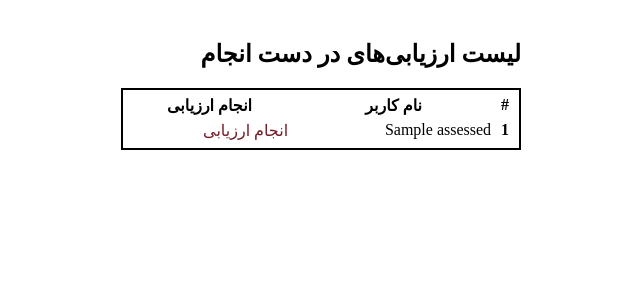
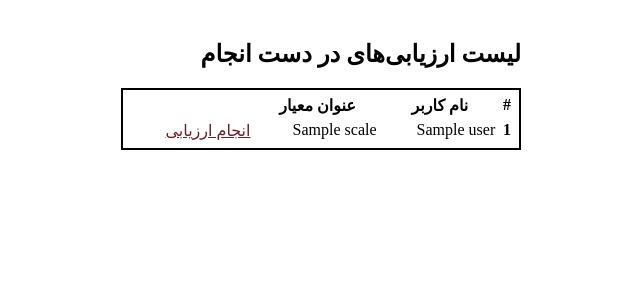
Before and after one commit to sinahmr/perfeval, a Django app: template assessment/templates/assessment/assessment-list.html in a window 1280 px wide. Shown: the top 300 px of the page, without its empty margins (319-959 px from the left). Run offline with Django 3.2, Linux system fonts and the light colour scheme; the template is opened without the code that fills it: most values are stand-ins (such as "Sample title", 1, 10 or a date in 2020); parts of the project's set-up code (start-up, migrations or seed data) failed here and were passed over.

Commit message:
Add assessment list

```diff
--- a/assessment/templates/assessment/assessment-list.html
+++ b/assessment/templates/assessment/assessment-list.html
@@ -6,22 +6,25 @@
     <h2>لیست ارزیابی‌های در دست انجام</h2>
 
     {% if not_found %}
-        <h3 style="color: crimson">کاربری جهت ارزیابی یافت نشد</h3>
+        <h3 style="color: crimson">ارزیابی‌ای در دست انجام ندارید</h3>
     {% else %}
         <table class="table table-hover" style="border: 2px solid black; ">
           <thead class="thead-dark">
             <tr>
               <th scope="col">#</th>
               <th scope="col">نام کاربر</th>
-              <th scope="col"> انجام ارزیابی</th>
+              <th scope="col">عنوان معیار</th>
+              <th scope="col"></th>
             </tr>
           </thead>
           <tbody>
-                {% for assessed in assesseds %}
+                {% for ans in answers%}
                     <tr>
                       <th scope="row">{{ forloop.counter }}</th>
-                      <td>{{ assessed.get_name }}</td>
-                      <td> <a style="color: #721c24;">انجام ارزیابی</a></td>
+                      <td>{{ ans.assessment.assessed.get_user.get_name }}</td>
+                      <td>{{ ans.scale.get_title }}</td>
+{#                      <td>{% if ans.carried_on %}<span style="color: green">بله</span>{% else %}<span style="color: red">خیر</span>{% endif %}</td>#}
+                      <td> <a href="{% url 'assess' pk=ans.id %}" style="color: #721c24;">انجام ارزیابی</a></td>
                     </tr>
                 {% endfor %}
           </tbody>
--- a/authentication/models.py
+++ b/authentication/models.py
@@ -4,6 +4,7 @@ from django.db import models
 from django.db.models import QuerySet
 
 from .exceptions import RepetitiousUsername
+from assessment.models import ScaleAnswer
 
 
 class Unit(models.Model):
@@ -29,6 +30,9 @@ class Employee(Job):
 
     def get_user(self):
         return User.objects.filter(job_id=self.pk).first()
+
+    def get_unresolved_answers(self):
+        return ScaleAnswer.objects.filter(carried_on=False, assessment__assessor__user=self.get_user())
 
     def get_units(self):
         return list(self.units.all())
@@ -76,7 +80,7 @@ class User(AbstractUser):
     year_of_birth = models.IntegerField(verbose_name='سال تولد', null=True, blank=True)
     mobile = models.CharField(verbose_name='موبایل', max_length=15, null=True)
 
-    job = models.ForeignKey(Job, verbose_name='نقش', null=True, blank=True, on_delete=models.SET_NULL)
+    job = models.ForeignKey('Job', verbose_name='نقش', null=True, blank=True, on_delete=models.SET_NULL)
 
     objects = UserManager()
 
```
Also changed, not shown: assessment/forms.py (+7 -0 lines), assessment/models.py (+18 -17 lines), assessment/views.py (+10 -17 lines).
